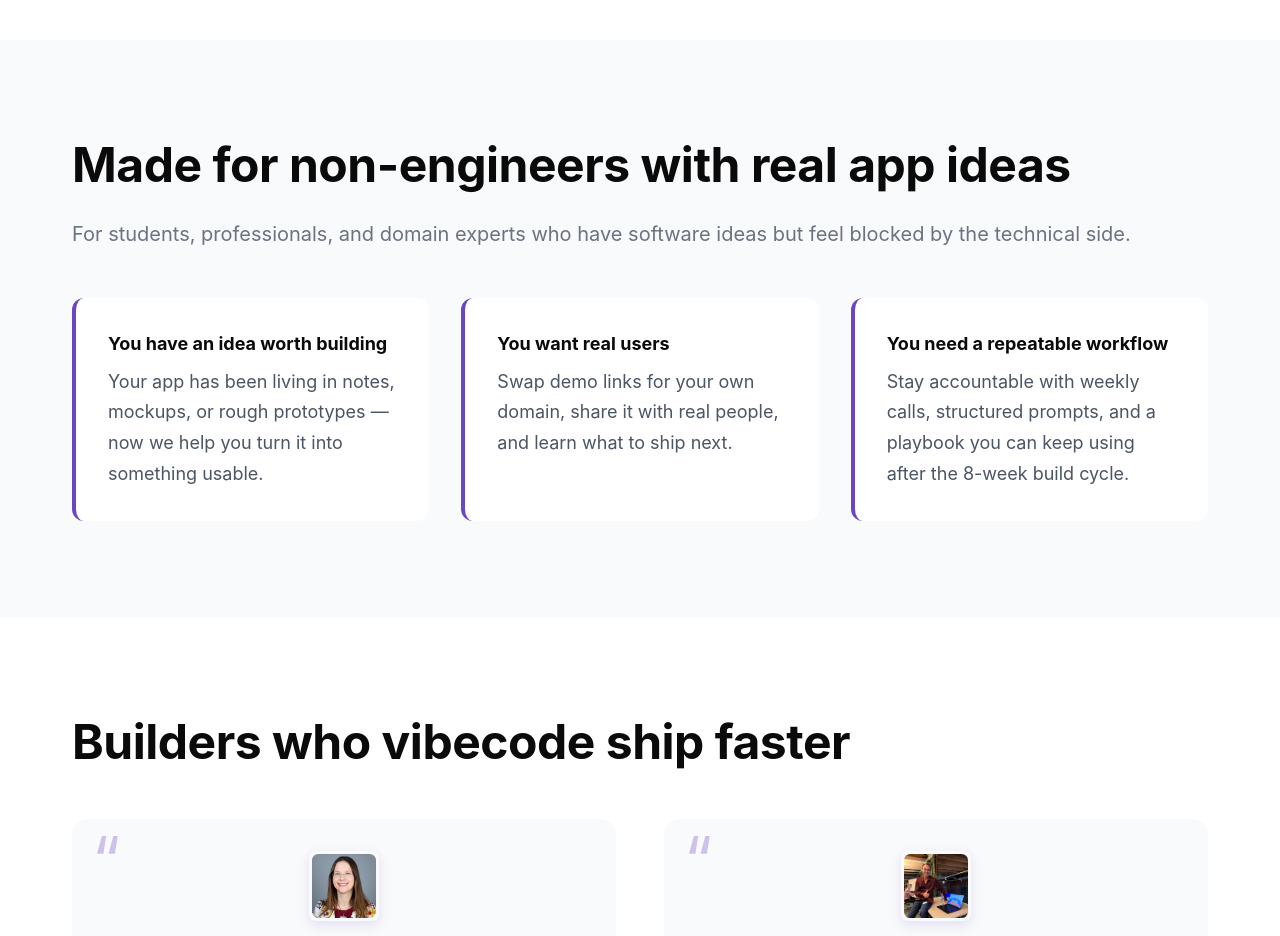
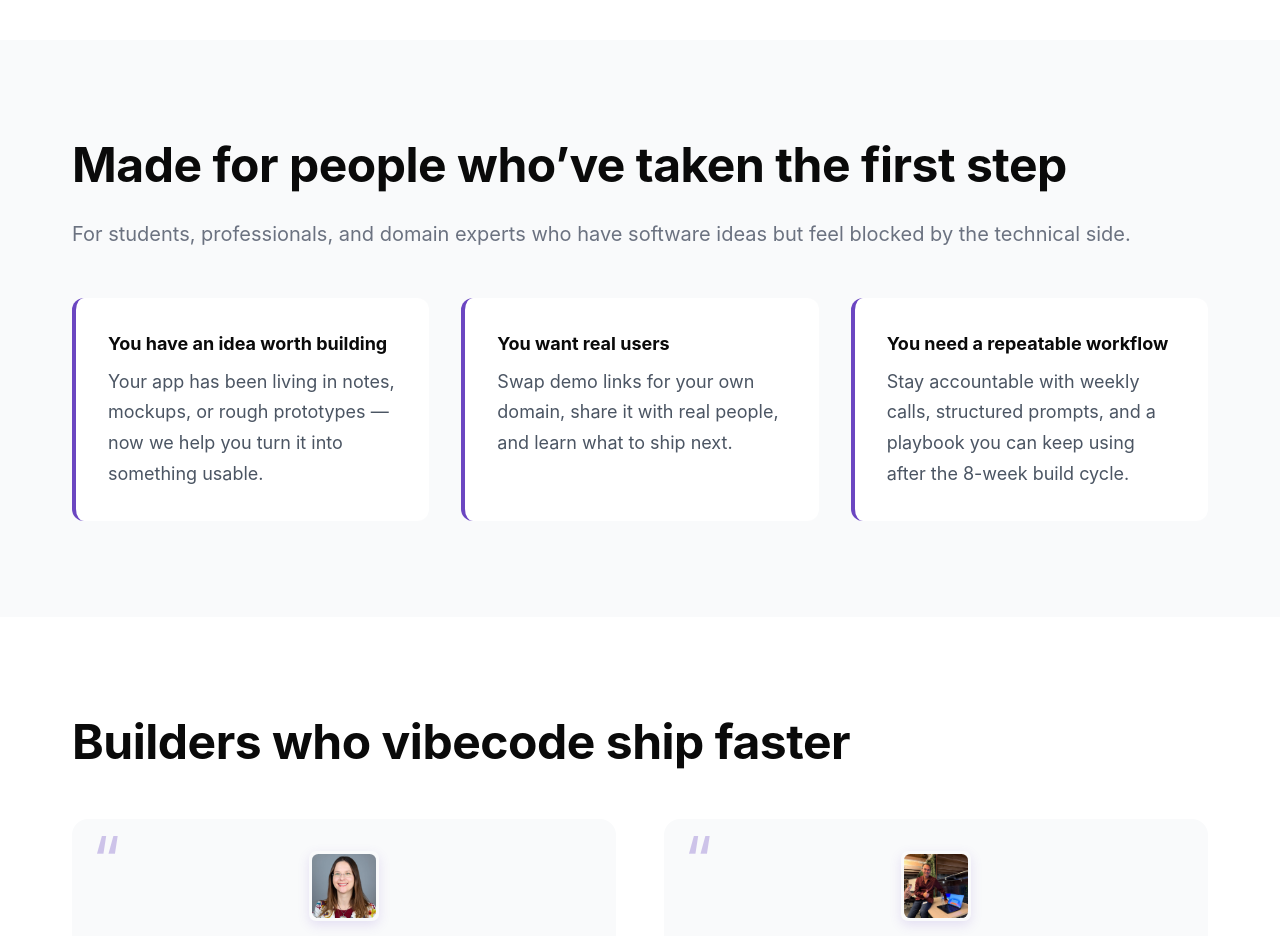
Before and after one commit to 0xmcc/ubi-course, a website: page index.html in a window 1280 px wide. Shown: the part 4360-5296 px from the top of the page. Drawn offline with Linux system fonts and the light colour scheme.

Commit message:
Restore who section heading

```diff
--- a/index.html
+++ b/index.html
@@ -318,7 +318,7 @@
     <!-- Who Section -->
     <section class="who">
         <div class="container">
-            <h2>Made for non-engineers with real app ideas</h2>
+            <h2>Made for people who’ve taken the first step</h2>
             <p class="lead">For students, professionals, and domain experts who have software ideas but feel blocked by the technical side.</p>
             <div class="who-grid">
                 <div class="who-card">
```
